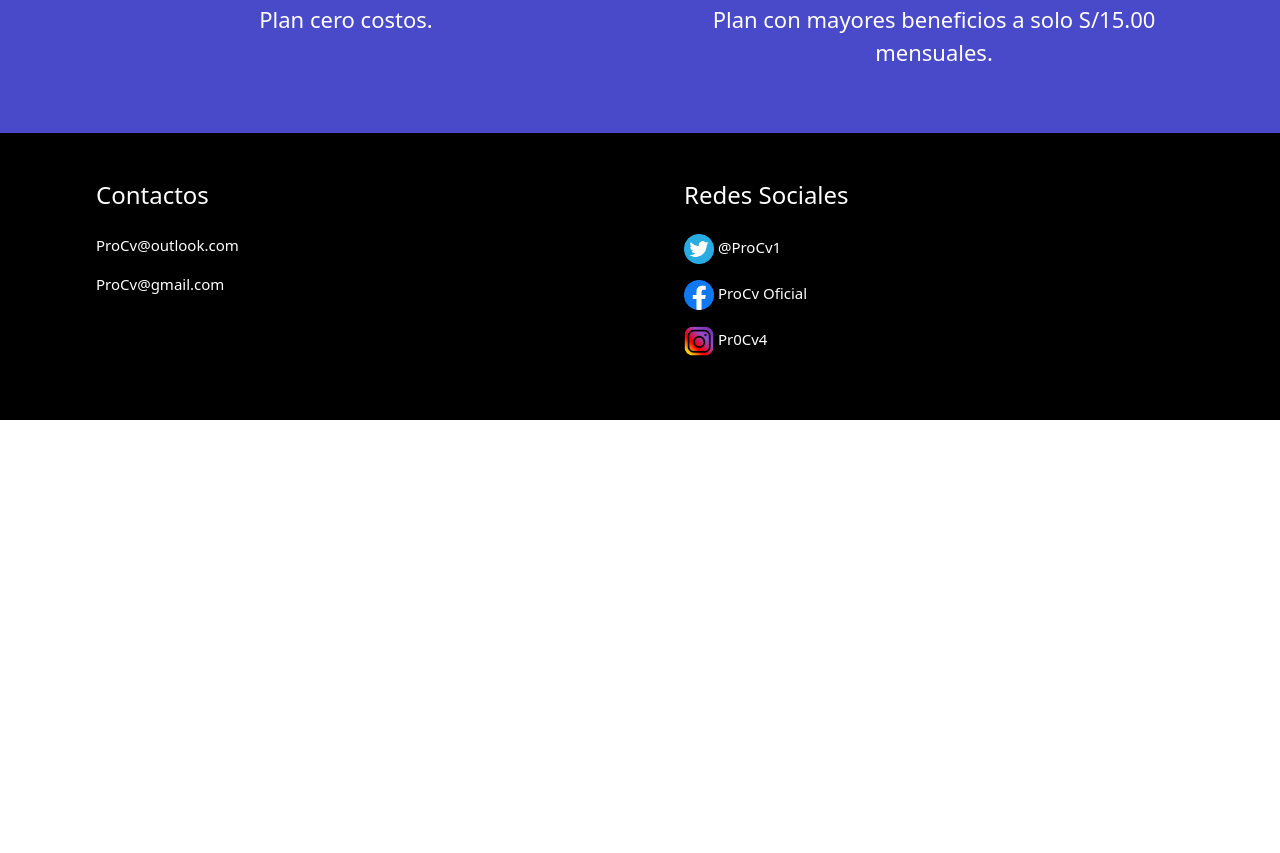
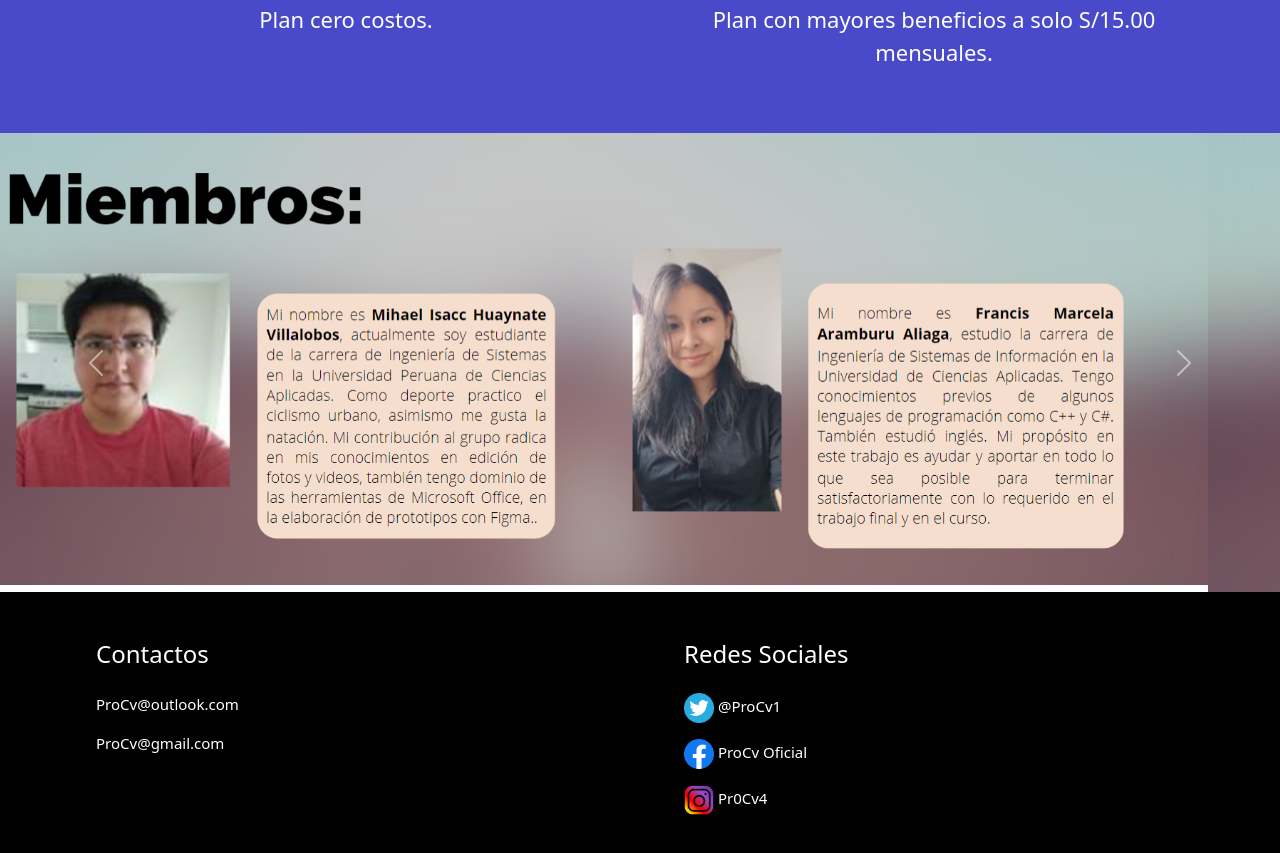
Before and after one commit to LuisAlvarez1612/Landing-Page-CV.github.io, a plain HTML site: page index.html in a window 1280 px wide. Shown: the part 3287-4140 px from the top of the page. Before the commit the page ends 3707 px from the top, so only its background shows below. Drawn offline with nearby package versions, Linux system fonts and the light colour scheme.

Commit message:
sixth commit

```diff
--- a/index.html
+++ b/index.html
@@ -133,6 +133,26 @@
             </div>
         </div>
     </main>
+
+    <div id="carouselExampleControls" class="carousel slide" data-bs-ride="carousel">
+        <div class="carousel-inner">
+          <div class="carousel-item active">
+            <img src="img/banner1.png" class="d-block w-100" alt="banner1">
+          </div>
+          <div class="carousel-item">
+            <img src="img/banner2.png" class="d-block w-100" alt="banner2">
+          </div>
+        </div>
+        <button class="carousel-control-prev" type="button" data-bs-target="#carouselExampleControls" data-bs-slide="prev">
+          <span class="carousel-control-prev-icon" aria-hidden="true"></span>
+          <span class="visually-hidden">Previous</span>
+        </button>
+        <button class="carousel-control-next" type="button" data-bs-target="#carouselExampleControls" data-bs-slide="next">
+          <span class="carousel-control-next-icon" aria-hidden="true"></span>
+          <span class="visually-hidden">Next</span>
+        </button>
+      </div>
+
     <footer>
         <div class="container">
             <div class="row justify-content-center text-white py-5">
@@ -162,5 +182,7 @@
         <script src="https://stackpath.bootstrapcdn.com/bootstrap/5.0.0-alpha1/js/bootstrap.min.js"
         integrity="sha384-oesi62hOLfzrys4LxRF63OJCXdXDipiYWBnvTl9Y9/TRlw5xlKIEHpNyvvDShgf/"
         crossorigin="anonymous"></script>
+        <!-- JavaScript Bundle with Popper -->
+<script src="https://cdn.jsdelivr.net/npm/bootstrap@5.2.1/dist/js/bootstrap.bundle.min.js" integrity="sha384-u1OknCvxWvY5kfmNBILK2hRnQC3Pr17a+RTT6rIHI7NnikvbZlHgTPOOmMi466C8" crossorigin="anonymous"></script>
 </body>
 </html>
```
Also changed, not shown: img/banner1.png (added), img/banner2.png (added).
